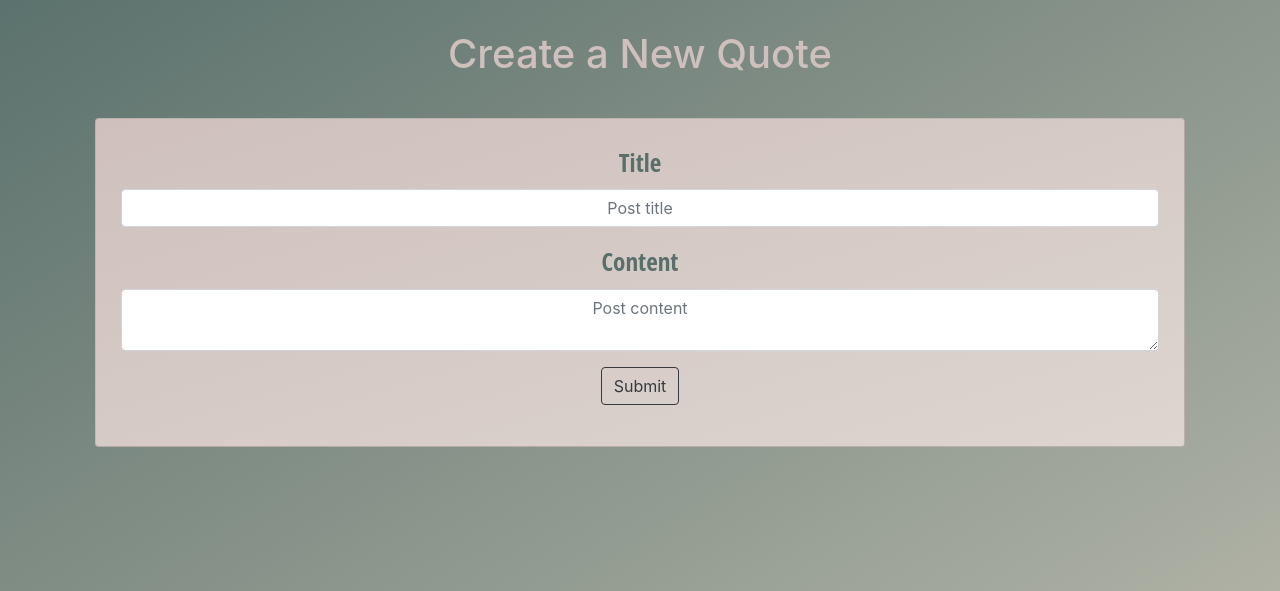
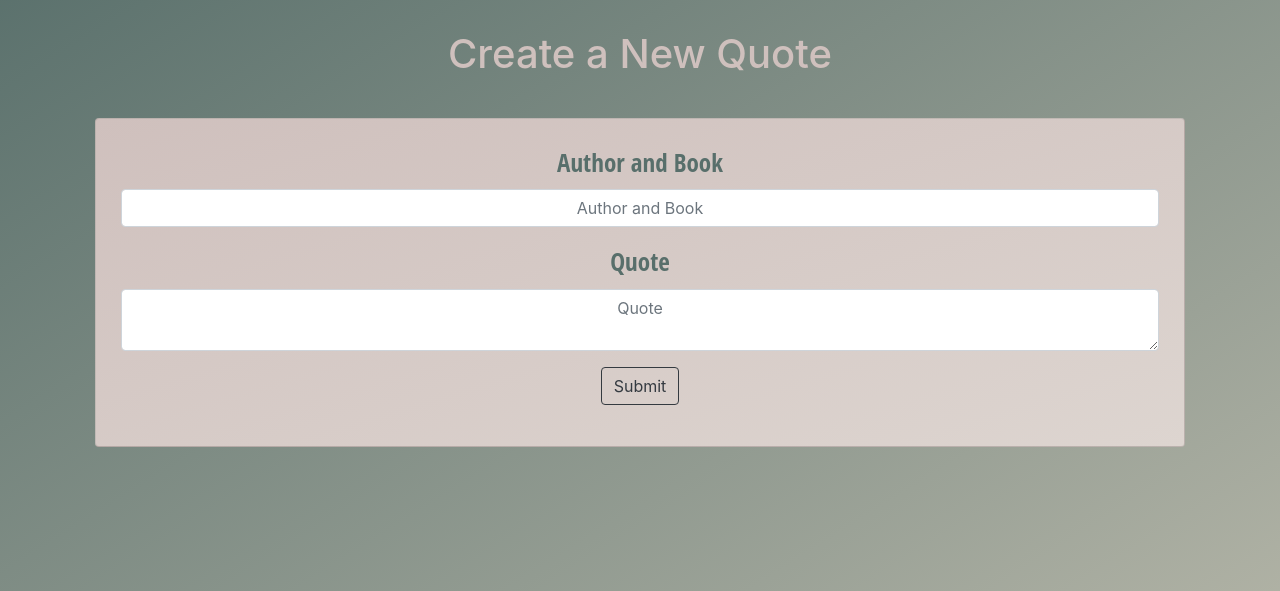
Before and after one commit to mariyart/my-book-quotes, a Flask app: page /create in a window 1280 px wide. Shown: the part 58-649 px from the top of the page. Run offline with Flask 3, Linux system fonts and the light colour scheme; some libraries are stand-ins or nearby versions.

Commit message:
Change titles

```diff
--- a/app.py
+++ b/app.py
@@ -1,6 +1,9 @@
 import sqlite3
 from flask import Flask, render_template, request, url_for, flash, redirect
 from werkzeug.exceptions import abort
+
+app = Flask(__name__)
+app.config['SECRET_KEY'] = 'your secret key'
 
 def get_db_connection():
     conn = sqlite3.connect('database.db')
@@ -15,9 +18,6 @@ def get_post(post_id):
     if post is None:
         abort(404)
     return post
-
-app = Flask(__name__)
-app.config['SECRET_KEY'] = 'your secret key'
 
 @app.route('/')
 def index():
--- a/templates/create.html
+++ b/templates/create.html
@@ -7,15 +7,15 @@
     <div class="card">
         <div class="card-body">
             <div class="form-group">
-                <label class="input-form" for="title">Title</label>
+                <label class="input-form" for="title">Author and Book</label>
                 <input type="text" name="title"
-                        placeholder="Post title" class="form-control"
+                        placeholder="Author and Book" class="form-control"
                         value="{{ request.form['title'] }}"></input>
             </div>
 
             <div class="form-group">
-                <label class="input-form" for="content">Content</label>
-                <textarea name="content" placeholder="Post content"
+                <label class="input-form" for="content">Quote</label>
+                <textarea name="content" placeholder="Quote"
                             class="form-control">{{ request.form['content'] }}</textarea>
             </div>
 
```
